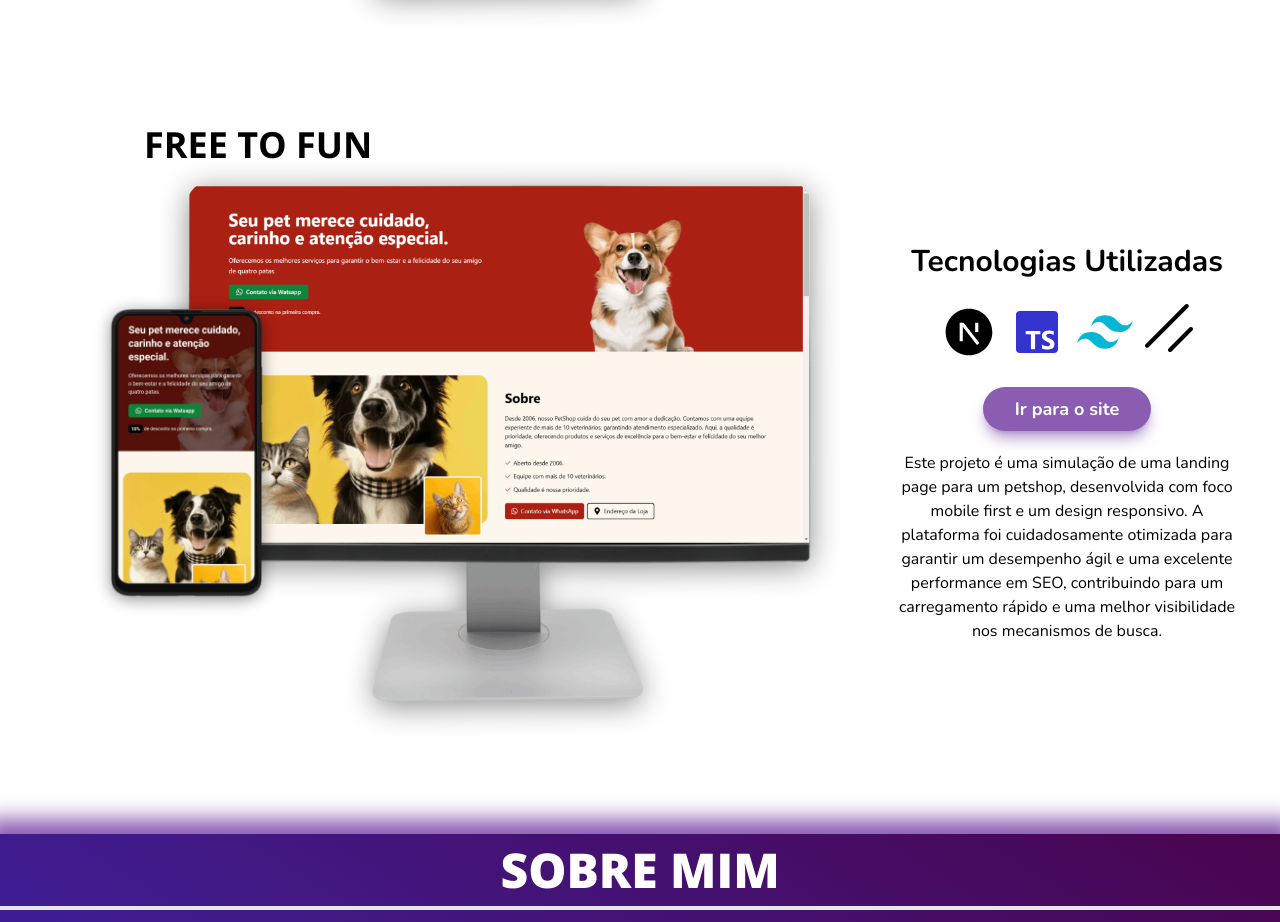
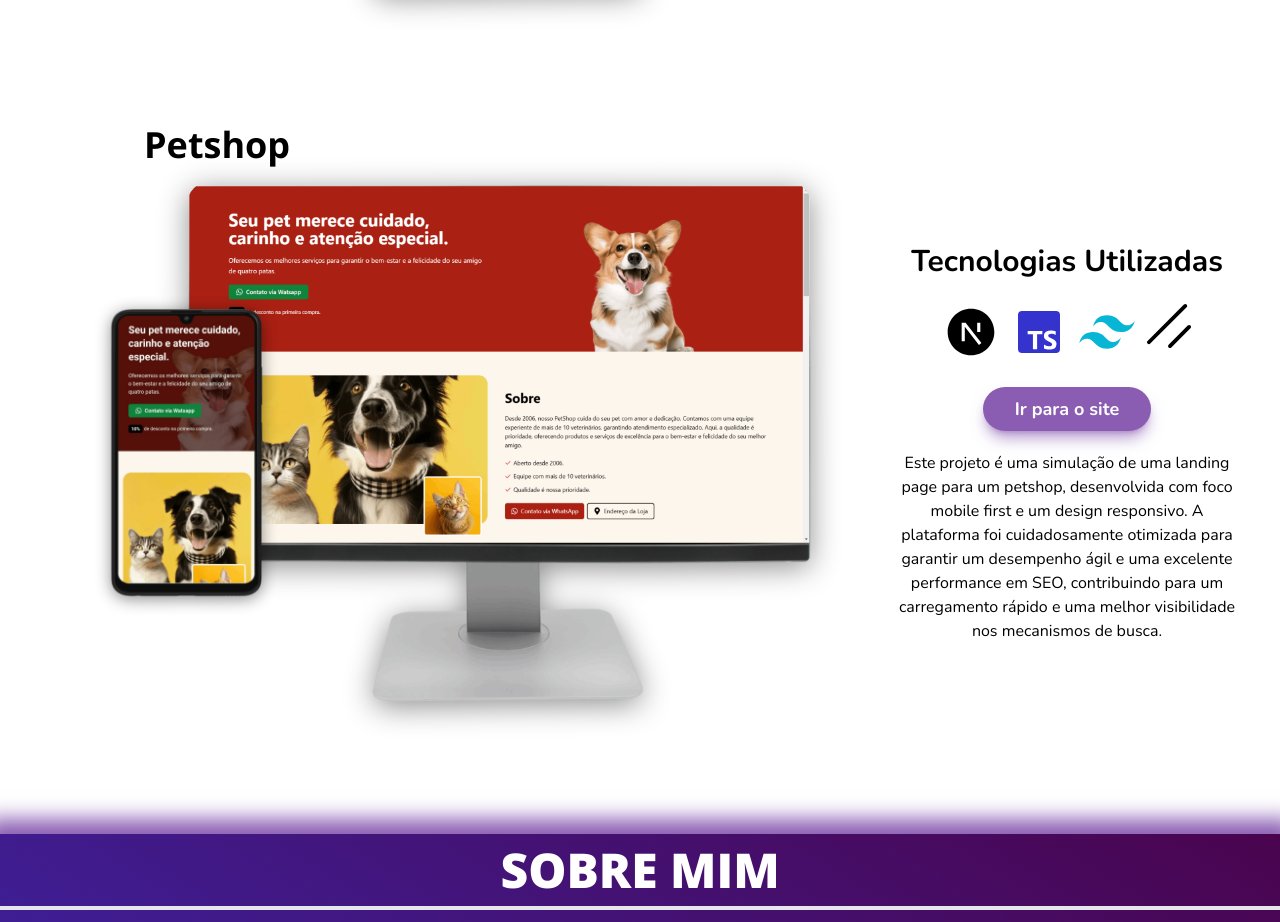
Before and after one commit to ArthurDias26/Portfolio, a React (Vite) app: page / in a window 1280 px wide. Shown: the part 1540-2462 px from the top of the page. Built offline with nearby package versions, Linux system fonts and the light colour scheme.

Commit message:
liks update

```diff
--- a/src/components/layout/Project/index.jsx
+++ b/src/components/layout/Project/index.jsx
@@ -1,6 +1,6 @@
 import Button from "../Button"
 
-export default function Project({projectName, image, celImage, icons, description}) {
+export default function Project({projectName, link, image, celImage, icons, description}) {
   return (
     <div className="pl-36 mt-16 mb-32 max-tbsm:pl-0">
         <h3 className="font-bold  font-openSans text-4xl mb-4 max-tbsm:pl-24 max-mbxl:text-[32px] max-mbsm:text-[26px] max-mbsm:pl-10" data-aos="fade-right" data-aos-delay="100">
@@ -27,7 +27,7 @@ export default function Project({projectName, image, celImage, icons, descriptio
                 </div>
 
                 <div className="flex justify-center items-center my-5">
-                    <Button text={'Ir para o site'} />
+                    <Button text={'Ir para o site'} link={link} external />
                 </div>
 
                 <p className="text-center max-tbxl:text-sm">{description}</p>
--- a/src/components/sections/Projects/index.jsx
+++ b/src/components/sections/Projects/index.jsx
@@ -17,7 +17,7 @@ export default function Projects() {
     <div className="mt-4" id='Projects'>
         <Title text={'PROJETOS'}/>
 
-        <Project projectName='FREE TO FUN' image={FrreToFunImage} celImage={FrreToFunCelImage}
+        <Project projectName='FREE TO FUN' link={'https://free-to-fun.vercel.app/'} image={FrreToFunImage} celImage={FrreToFunCelImage}
         icons={[
           <Icon element={<FaReact/>} extraClass={'text-[56px] text-cyan-500'} hoverColor={false}/>,
           <Icon element={<IoLogoJavascript/>} extraClass={'text-[56px] text-yellow-400'} hoverColor={false}/>,
@@ -26,12 +26,12 @@ export default function Projects() {
         description={'O Free to Fun é uma plataforma dedicada a ajudar os apaixonados por games a descobrir os melhores jogos gratuitos disponíveis. Nosso objetivo é tornar a busca por diversão acessível e personalizada, oferecendo ferramentas para pesquisa e recomendação de jogos que se adequem ao seu estilo e preferência.'}
         />
 
-        <Project projectName='FREE TO FUN' image={PetshopImage} celImage={PetshopCelImage}
+        <Project projectName='Petshop' link={'https://petshop-arthurdias.vercel.app/'} image={PetshopImage} celImage={PetshopCelImage}
         icons={[
           <Icon element={<RiNextjsFill />} extraClass={'text-[56px] text-black'} hoverColor={false}/>,
           <Icon element={<BiLogoTypescript/>} extraClass={'text-[56px] text-blue'} hoverColor={false}/>,
           <Icon element={<RiTailwindCssFill/>} extraClass={'text-[56px] text-cyan-500'} hoverColor={false}/>,
-          <Icon element={<SiShadcnui/> } extraClass={'text-[48px] text-black'} hoverColor={false}/>]}
+          <Icon element={<SiShadcnui/> } extraClass={'text-[44px] text-black'} hoverColor={false}/>]}
         description={'Este projeto é uma simulação de uma landing page para um petshop, desenvolvida com foco mobile first e um design responsivo. A plataforma foi cuidadosamente otimizada para garantir um desempenho ágil e uma excelente performance em SEO, contribuindo para um carregamento rápido e uma melhor visibilidade nos mecanismos de busca.'}
         />
 
```
